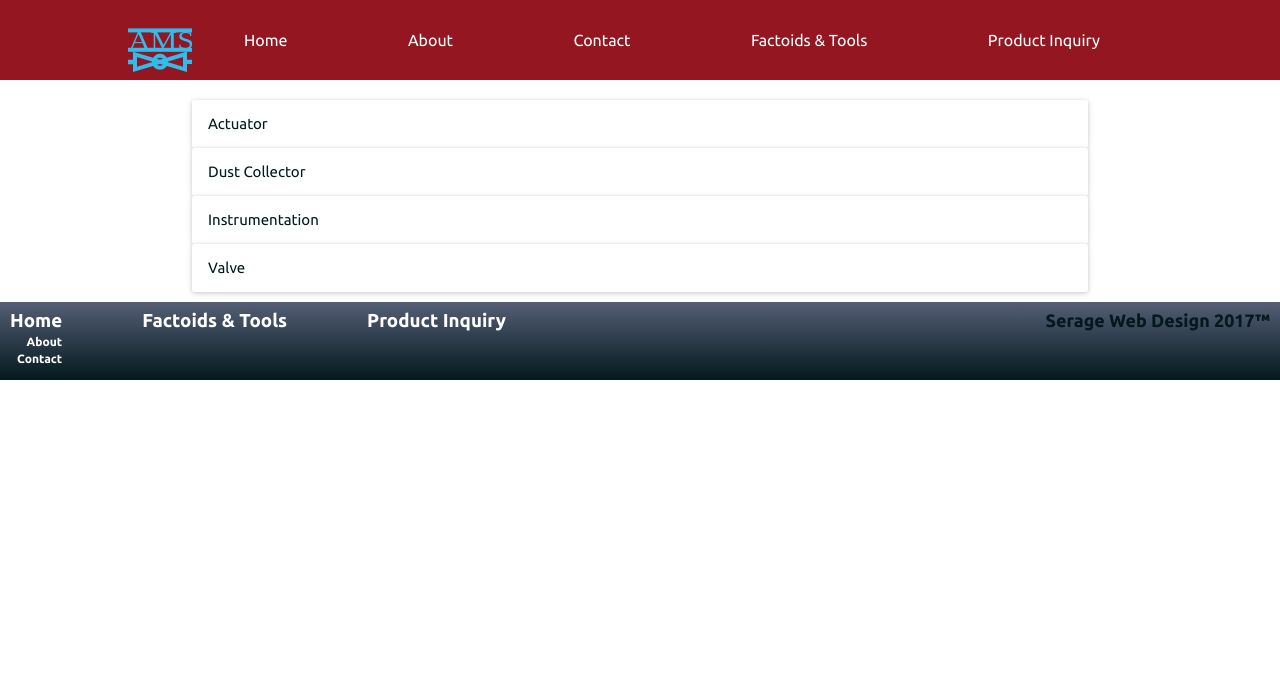
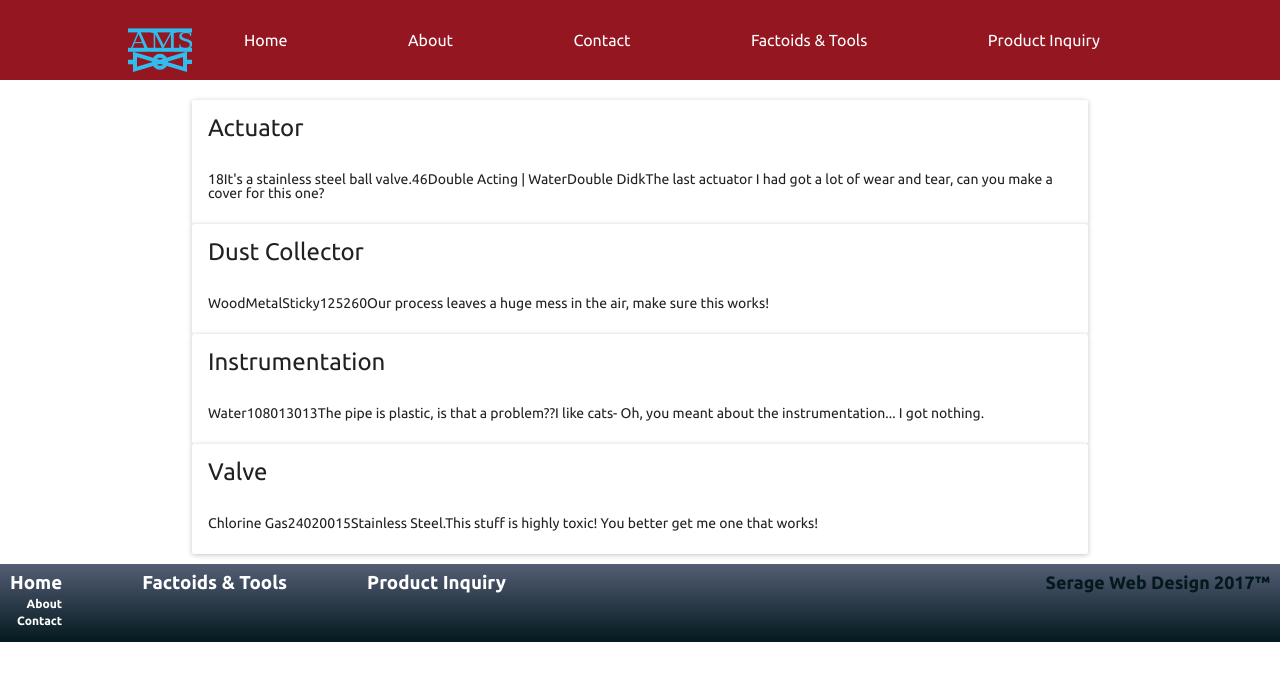
Before and after one commit to sdserage/ams, a React (Create React App) app: page /productinquiry in a window 1280 px wide. Shown: the top 680 px of the page. Built offline with nearby package versions, Linux system fonts and the light colour scheme.

Commit message:
More styling and adjustments

```diff
--- a/src/App/components/ProductInquiry/ProductInquiry.css
+++ b/src/App/components/ProductInquiry/ProductInquiry.css
@@ -9,3 +9,6 @@
 
 .disabled {
   display: none; }
+
+.item-header {
+  padding: 16px; }
--- a/src/App/components/ProductInquiry/ProductInquiry.jsx
+++ b/src/App/components/ProductInquiry/ProductInquiry.jsx
@@ -9,31 +9,74 @@ const ACTUATOR = 'Actuator'
     , VALVE = 'Valve';
 
 function Actuator(props){
+  const {
+    item_type,
+    valve_size,
+    valve_additional_information,
+    torque,
+    return_type,
+    stem_dimensions,
+    stem_additional_information,
+    additional_information
+  } = props.item;
   return (
     <Card>
-      <CardHeader
-        title={props.type}
-      />
+      <h2 className='item-header'>{item_type}</h2>
+      <CardText>
+        {valve_size}
+        {valve_additional_information}
+        {torque}
+        {return_type}
+        {stem_dimensions}
+        {stem_additional_information}
+        {additional_information}
+      </CardText>
     </Card>
   );
 }
 
 function DustCollector(props){
+  const {
+    item_type,
+    particulate_types,
+    particulate_size,
+    temperature,
+    additional_information
+  } = props.item;
   return (
     <Card>
-      <CardHeader
-        title={props.type}
-      />
+      <h2 className='item-header'>{item_type}</h2>
+      <CardText>
+        {particulate_types}
+        {particulate_size}
+        {temperature}
+        {additional_information}
+      </CardText>
     </Card>
   );
 }
 
 function Instrumentation(props){
+  const {
+    item_type,
+    process,
+    temperature,
+    pressure,
+    pipe_size,
+    pipe_additional_information,
+    additional_information
+  } = props.item;
   return (
     <Card>
-      <CardHeader
-        title={props.type}
-      />
+      <h2 className='item-header'>{item_type}</h2>
+      <CardText>
+        {process}
+        {temperature}
+        {pressure}
+        {pipe_size}
+        {pipe_additional_information}
+        {additional_information}
+      </CardText>
     </Card>
   );
 }
@@ -98,13 +141,13 @@ export default class ProductInquiry extends Component {
     const displayItems = itemList.map((item, index)=>{
       switch(item.item_type){
         case ACTUATOR:
-          return <Actuator type={item.item_type} key={index}/>;
+          return <Actuator item={item} key={index}/>;
         case DUST_COLLECTOR:
-          return <DustCollector type={item.item_type} key={index}/>;
+          return <DustCollector item={item} key={index}/>;
         case INSTRUMENTATION:
-          return <Instrumentation type={item.item_type} key={index}/>;
+          return <Instrumentation item={item} key={index}/>;
         case VALVE:
-          return <Valve type={item.item_type} key={index}/>;
+          return <Valve item={item} key={index}/>;
         default:
           return null;
       }
--- a/src/App/components/ProductInquiry/ProductInquiry.sass
+++ b/src/App/components/ProductInquiry/ProductInquiry.sass
@@ -10,3 +10,6 @@
 
 .disabled
   display: none
+
+.item-header
+  padding: 16px
```
